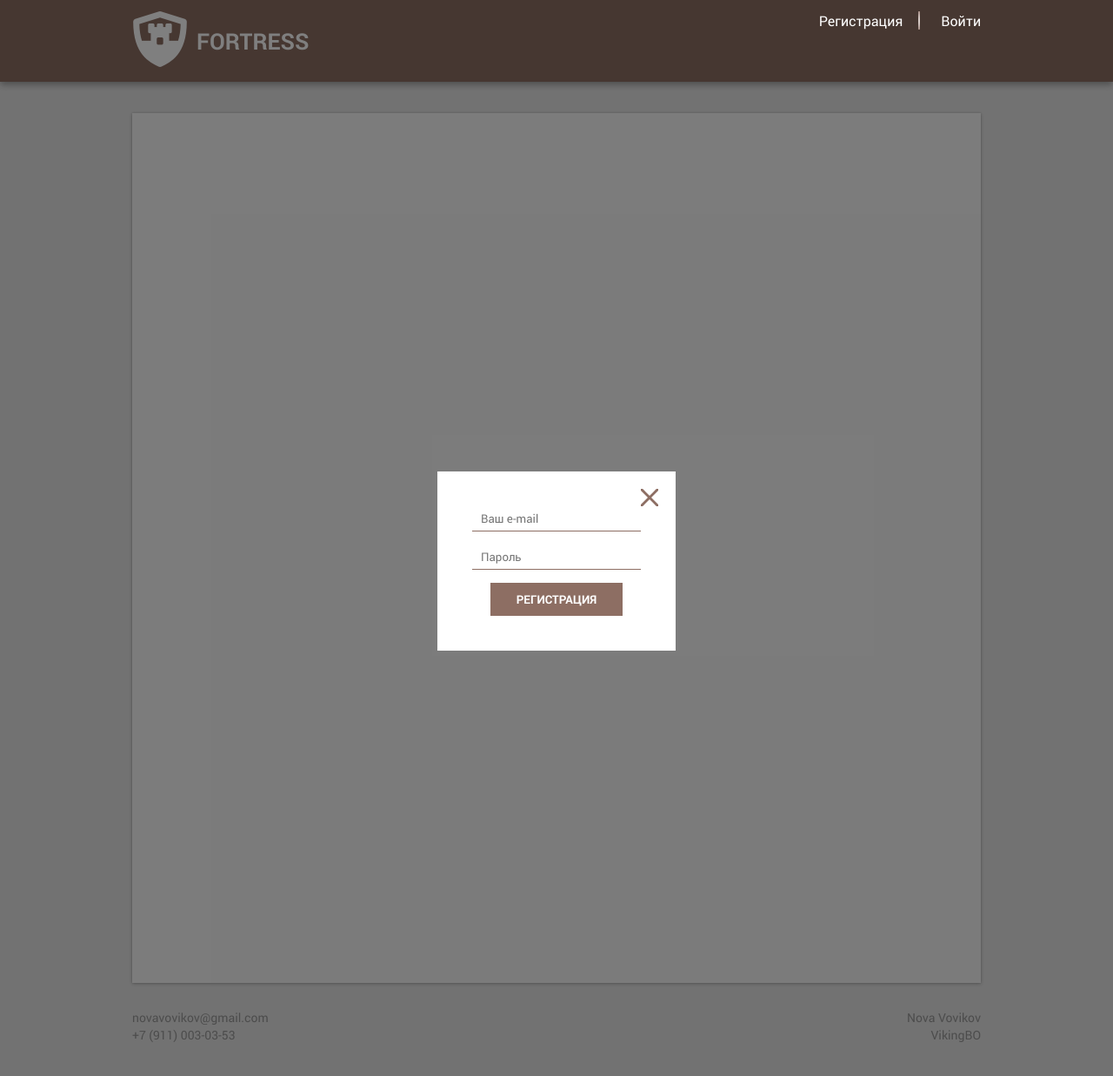
After one commit to VikingBO/fortress, a PHP site: template templates/fortress/index.php in a window 1280 px wide, after a click on "Регистрация". The commit adds this page. Shown: the top 1237 px of the page at 87% size. Run offline with PHP 8.4, Linux system fonts and the light colour scheme; the template is opened without the code that fills it, so the values that code supplies are empty.

Commit message:
add notification module and register modules(doesn't work)

```diff
--- /dev/null
+++ b/core/functions/functions.php
@@ -0,0 +1,4 @@
+<?php
+function FormChars($p1) {
+    return nl2br(htmlspecialchars(trim($p1), ENT_QUOTES), false);
+}
--- a/index.php
+++ b/index.php
@@ -1,5 +1,9 @@
 <?php
 
+
+//core
 require ($_SERVER['DOCUMENT_ROOT'].'/core/system/index.php');
 
-include ('tmp/custom.php');
+
+//template
+include ('templates/fortress/index.php');
--- a/resources/css/main.css
+++ b/resources/css/main.css
@@ -101,7 +101,7 @@ a {
 }
 
 a:hover {
-	color: #7E5C62;
+	color: #6B7F59;
 }
 
 ol {
@@ -125,13 +125,32 @@ ol>li:before {
 }
 
 ol>li:hover:before {
-	color: #7E5C62;
+	color: #6B7F59;
 }
 
 button {
 	cursor: pointer;
 	border: none;
 	outline: none;
+	background: transparent;
+}
+
+input {
+	outline: none;
+	border: none;
+	background: transparent;
+	font-family: RobotoRegular;
+}
+
+input[type="text"], input[type="password"], input[type="email"] {
+	border-bottom: 1px solid #8D6E63;
+	padding: 5px 10px;
+	width: 100%;
+	margin: 0 0 15px;
+}
+
+input[type="text"]:focus, input[type="password"]:focus, input[type="email"]:focus {
+	border-color: #EF5350;
 }
 
 .header {
@@ -172,11 +191,16 @@ button {
 .logo {
 	display: table;
 	font-family: RobotoBold;
+	float: left;
 }
 
 .logo a {
 	display: table-cell;
 	vertical-align: middle;
+}
+
+.logo a:hover {
+	color: #fff;
 }
 
 .logo__img {
@@ -207,7 +231,7 @@ button {
 }
 
 .footer a:hover {
-	color: #7E5C62;
+	color: #6B7F59;
 }
 
 .contacts a {
@@ -221,3 +245,107 @@ button {
 .copyright {
 	float: right;
 	text-align: right;
+}
+
+.auth {
+	float: right;
+}
+
+.auth a {
+	color: #fff;
+	position: relative;
+	display: inline-block;
+	padding: 0 20px;
+}
+
+.auth a:before {
+	content: '';
+	position: absolute;
+	display: block;
+	width: 2px;
+	height: 100%;
+	background: radial-gradient(#fff, #8D6E63);
+	top: 0;
+	right: 0;
+}
+
+.auth a:last-child {
+	padding-right: 0;
+}
+
+.auth a:last-child:before {
+	display: none;
+}
+
+
+.popup {
+	visibility: hidden;
+	pointer-events: none;
+	position: fixed;
+	background: rgba(0, 0, 0, .5);
+	top: -100%;
+	bottom: 0;
+	left: 0;
+	right: 0;
+	width: 100%;
+	height: 100%;
+	transition: 0s ;
+	display: table;
+}
+
+.popup:target {
+	visibility: visible;
+	pointer-events: auto;
+	top: 0;
+}
+
+.popup form {
+	transform: scale(0);
+}
+
+.popup:target form {
+	transform: scale(1);
+}
+
+.popup__wrap{
+	display: table-cell;
+	vertical-align: middle;
+	text-align: center;
+}
+
+.btn {
+	display: inline-block;
+	padding: 10px 30px;
+	font-family: RobotoBold;
+	color: #fff;
+	text-transform: uppercase;
+	background: #8D6E63;
+}
+
+.btn:hover {
+	background: #A1887F;
+}
+
+.close {
+	width: 20px;
+	height: 20px;
+	display: inline-block;
+	position: absolute;
+	top: 20px;
+	right: 20px;
+}
+
+.close__line {
+	stroke: #8D6E63;
+}
+
+.close:hover .close__line {
+	stroke: #EF5350;
+}
+
+.form {
+	background: #fff;
+	padding: 40px;
+	display: inline-block;
+	position: relative;
+}
--- a/tmp/common/footer.php
+++ b/templates/fortress/common/footer.php
@@ -1,3 +1,4 @@
+</main>
 <footer class="footer">
     <div class="wrap">
         <div class="contacts">
--- /dev/null
+++ b/templates/fortress/common/header.php
@@ -0,0 +1,49 @@
+<!doctype html>
+<html lang="ru">
+<head>
+    <meta charset="UTF-8">
+    <meta name="viewport"
+          content="width=device-width, user-scalable=no, initial-scale=1.0, maximum-scale=1.0, minimum-scale=1.0">
+    <meta http-equiv="X-UA-Compatible" content="ie=edge">
+    <link rel="icon" type="image/png" href="resources/img/favicon.png" />
+    <link rel="stylesheet" href="resources/css/main.css">
+    <title>Fortress CMS</title>
+</head>
+<body>
+    <header class="header">
+        <div id="register" class="popup">
+            <div class="popup__wrap">
+                <form method="POST" action="/core/modules/register.php" class="form">
+                    <a href="#close" class="close" title="Закрыть">
+                        <svg width="100%" height="100%">
+                            <line class="close__line" x1="0" y1="20" x2="20" y2="0" stroke-width="3"></line>
+                            <line class="close__line" x1="0" y1="0" x2="20" y2="20" stroke-width="3"></line>
+                        </svg>
+                    </a>
+                    <div class="form__email">
+                       <input type="email" placeholder="Ваш e-mail" name="email">
+                    </div>
+                    <div class="form__password">
+                        <input type="password" placeholder="Пароль" name="password">
+                    </div>
+                    <button type="submit" class="btn">Регистрация</button>
+                </form>
+            </div>
+        </div>
+        <div class="wrap">
+            <div class="logo">
+                <a href="/" class="logo__img">
+                    <img src="resources/img/logo.png" alt="logo">
+                </a>
+                <a href="/" class="logo__name">
+                    Fortress
+                </a>
+            </div>
+            <div class="auth">
+                <a href="#register" class="auth__registry">Регистрация</a>
+                <a href="#" class="auth__login">Войти</a>
+            </div>
+        </div>
+    </header>
+    <main class="main">
+    <?php Notification();?>
--- a/tmp/frontpage.php
+++ b/templates/fortress/frontpage.php
@@ -1,7 +1,5 @@
-<main class="main">
     <div class="wrap">
         <div class="page-area">
 
         </div>
     </div>
-</main>
--- /dev/null
+++ b/templates/fortress/index.php
@@ -0,0 +1,5 @@
+<?php
+
+include_once('templates/fortress/common/header.php');
+include_once('frontpage.php');
+include_once('templates/fortress/common/footer.php');
--- a/tmp/custom.php
+++ /dev/null
@@ -1,5 +0,0 @@
-<?php
-
-include_once ('common/header.php');
-include_once('frontpage.php');
-include_once ('common/footer.php');
```
Also changed, not shown: core/modules/notification.php (added, +24 -0 lines), core/modules/register.php (added, +20 -0 lines), core/system/configs/dbconnect.php (+4 -5 lines), core/system/index.php (+7 -5 lines), tmp/common/header.php (deleted, +0 -23 lines), resources/img/favicon.png (added), templates/prjcttemplates/common.xml (added), 3 other files.
